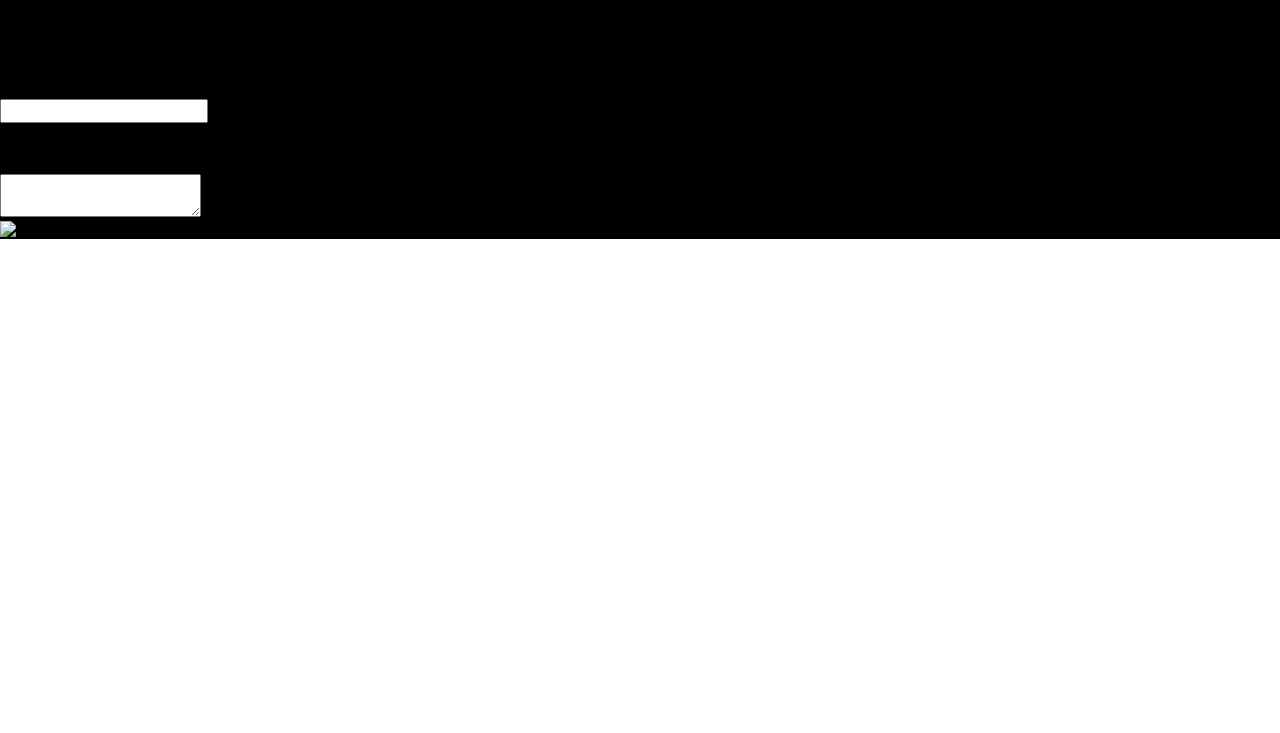
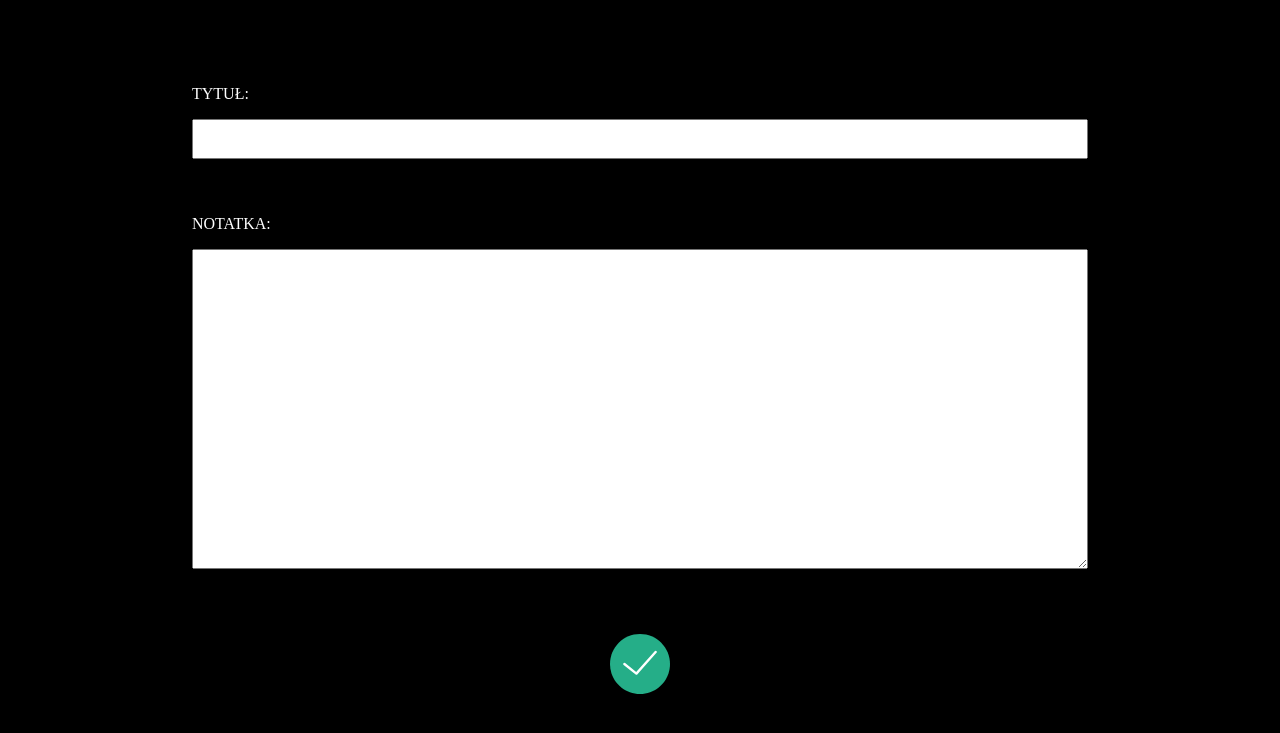
Before and after one commit to AleksandraBozenko/notatka, a website: page src/content/index.html in a window 1280 px wide. Shown: the part 91-824 px from the top of the page. Before the commit the page ends 800 px from the top, so only its background shows below. Drawn offline with nearby package versions, Linux system fonts and the light colour scheme; files that its build step writes are made by us from their sources.

Commit message:
Add: CSS styles to media screen

```diff
--- a/src/content/index.html
+++ b/src/content/index.html
@@ -39,14 +39,14 @@
           <input class="note__title--input" type="text">
         </div>
         <div class="note__about">
-          <p class="note__title--text">TYTUŁ:</p>
-          <textarea class="note__title--input" type="text"></textarea>
+          <p class="note__about--text">NOTATKA:</p>
+          <textarea class="note__about--textarea" type="text"></textarea>
         </div>
       </section>
       <div class="end">
         <div class="end__box">
           <div class="end__box--icon">
-            <img class="end__box--icon-img" href="#" alt="zapisz notatkę">
+            <img class="end__box--icon-img" src="/assets/img/tick.svg" alt="zapisz notatkę">
           </div>
         </div>
       </div>
--- a/src/scss/main.scss
+++ b/src/scss/main.scss
@@ -4,6 +4,7 @@
 
 html {
   box-sizing: border-box;
+  background: $black;
 }
 
 *, *:before, *:after {
@@ -11,7 +12,6 @@ html {
 }
 .main{
   width: 100%;
-  background: $black;
 }
 .header{
   width: 100%;
@@ -21,3 +21,53 @@ html {
     color: $white;
   }
 }
+.note{
+  width: 100%;
+  color: $white;
+  @include center;
+  flex-direction: column;
+  padding: 20px;
+  &__title{
+    width: 70vw;
+    margin-bottom: 40px;
+    &--text{
+      width: 100%;
+    }
+    &--input{
+      width: 100%;
+      height: 5vh;
+      font-size: 1.2em;
+      // background: none;
+      // border: none;
+      // border-bottom: 3px solid $white;
+      // color: $white;
+    }
+  }
+  &__about{
+    width: 70vw;
+    &--textarea{
+      width: 100%;
+      height: 40vh;
+      font-size: 1.2em;
+      // background: $green;
+      // border-bottom: 3px solid $white;
+    }
+  }
+}
+.end{
+  width: 100%;
+  @include center;
+  padding: 40px;
+  &__box{
+    width: 200px;
+    @include center;
+    &--icon{
+      width: 60px;
+      height: 60px;
+      &-img{
+        width: 100%;
+        height: 100%;
+      }
+    }
+  }
+}
```
Also changed, not shown: src/assets/img/tick.svg (added).
